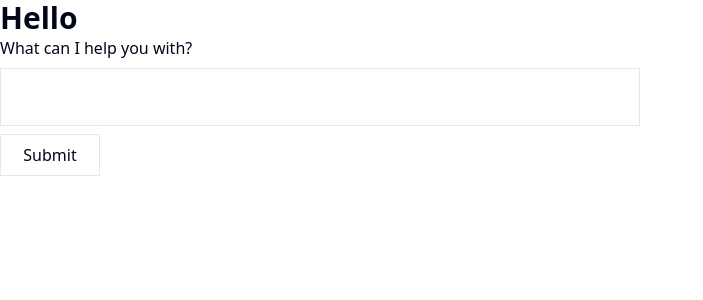
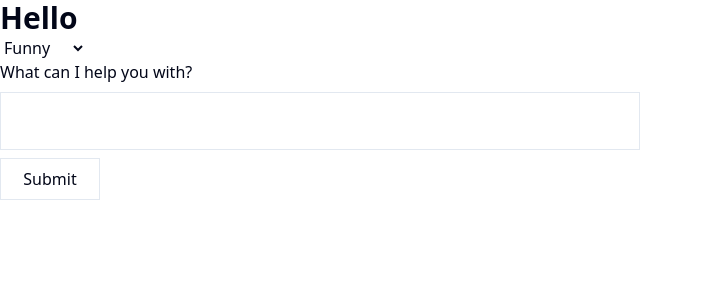
Before and after one commit to heyvj99/chat_assistant, a Next.js app: page / in a window 1280 px wide. Shown: the top 300 px of the page, without its empty margins (0-703 px from the left). Built offline with nearby package versions, Linux system fonts and the light colour scheme.

Commit message:
added user input for setting the tone of the message

```diff
--- a/src/app/api/chat-gpt/route.ts
+++ b/src/app/api/chat-gpt/route.ts
@@ -6,15 +6,17 @@ export async function POST(request: Request) {
     apiKey: process.env.OPENAI_API_KEY,
   });
 
+  //grabbing the user's input, these are the contents of the API body
+  // The json() method of the Request interface reads the request body and returns it as a promise that resolves with the result of parsing the body text as JSON.
   const params = await request.json();
 
+  //passing it to chat-gpt API
   const response = await openai.chat.completions.create({
     model: "gpt-3.5-turbo",
     messages: [
       {
         role: "system",
-        content:
-          "you are very grumpy, please answer my questions with sarcasm grumpiness. Keep the answer to 3-4 sentence max and each sentence to at max 4-6 words.",
+        content: `Your are in a ${params.tone}. Keep the answer to 3-4 sentence max and each sentence to at max 4-6 words.`,
       },
       {
         role: "user",
--- a/src/app/page.tsx
+++ b/src/app/page.tsx
@@ -13,12 +13,31 @@ interface Choice {
 
 export default function Home() {
   const [choices, setChoices] = useState<Choice[]>([]);
+  const [isLoading, setIsLoading] = useState<boolean>(false);
+  const [tone, setTone] = useState<string>("");
 
   return (
     <main>
       <p className="text-3xl font-bold ">Hello</p>
+      <select
+        id="mySelect"
+        onChange={(e) => {
+          setTone(e.target.value);
+        }}
+      >
+        <option value="Funny">Funny</option>
+        <option value="Sarcastic">Sarcastic</option>
+        <option value="Angry">Angry</option>
+      </select>
+
       <PromptForm
-        onSubmit={async (prompt: string) => {
+        isLoading={isLoading}
+        // one thing to note here is that we are not calling the function here
+        //we are just passing the function definition
+        // this function will be called inside the onSubmit method of the form inside the component with actual prompt value
+
+        onPromptSubmit={async (prompt: string) => {
+          setIsLoading(true);
           const response = await fetch("./api/chat-gpt/", {
             method: "POST",
             headers: {
@@ -26,19 +45,22 @@ export default function Home() {
             },
             body: JSON.stringify({
               prompt: prompt,
+              tone: tone,
             }),
           });
 
           const result = await response.json();
-          setChoices(result.choices);
+
+          setChoices(choices.concat(result.choices));
+          setIsLoading(false);
 
           console.log("RESPONSE", response);
         }}
       />
 
-      {choices.map((choice) => {
+      {choices.map((choice, i) => {
         return (
-          <p key={choice.index} className="max-w-[30rem]">
+          <p key={i} className="max-w-[30rem]">
             {" "}
             {choice.message.content}{" "}
           </p>
--- a/src/components/PromptForm.tsx
+++ b/src/components/PromptForm.tsx
@@ -1,9 +1,11 @@
 import { useState } from "react";
 
 export default function PromptForm({
-  onSubmit,
+  onPromptSubmit,
+  isLoading,
 }: {
-  onSubmit: (prompt: string) => Promise<void> | void | string;
+  onPromptSubmit: (prompt: string) => Promise<void> | void | string;
+  isLoading: boolean;
 }) {
   const [prompt, setPrompt] = useState("");
 
@@ -15,7 +17,7 @@ export default function PromptForm({
           return;
         }
 
-        onSubmit(prompt);
+        onPromptSubmit(prompt);
         setPrompt("");
       }}
       className="flex flex-col gap-2 max-w-[50%]"
@@ -29,7 +31,11 @@ export default function PromptForm({
         }}
         className="border-1 max-w-[100%] p-[1rem] block"
       />
-      <input type="submit" className="border-1 p-2 max-w-25" />
+      <input
+        type="submit"
+        className="border-1 p-2 max-w-25"
+        disabled={isLoading}
+      />
     </form>
   );
 }
```
